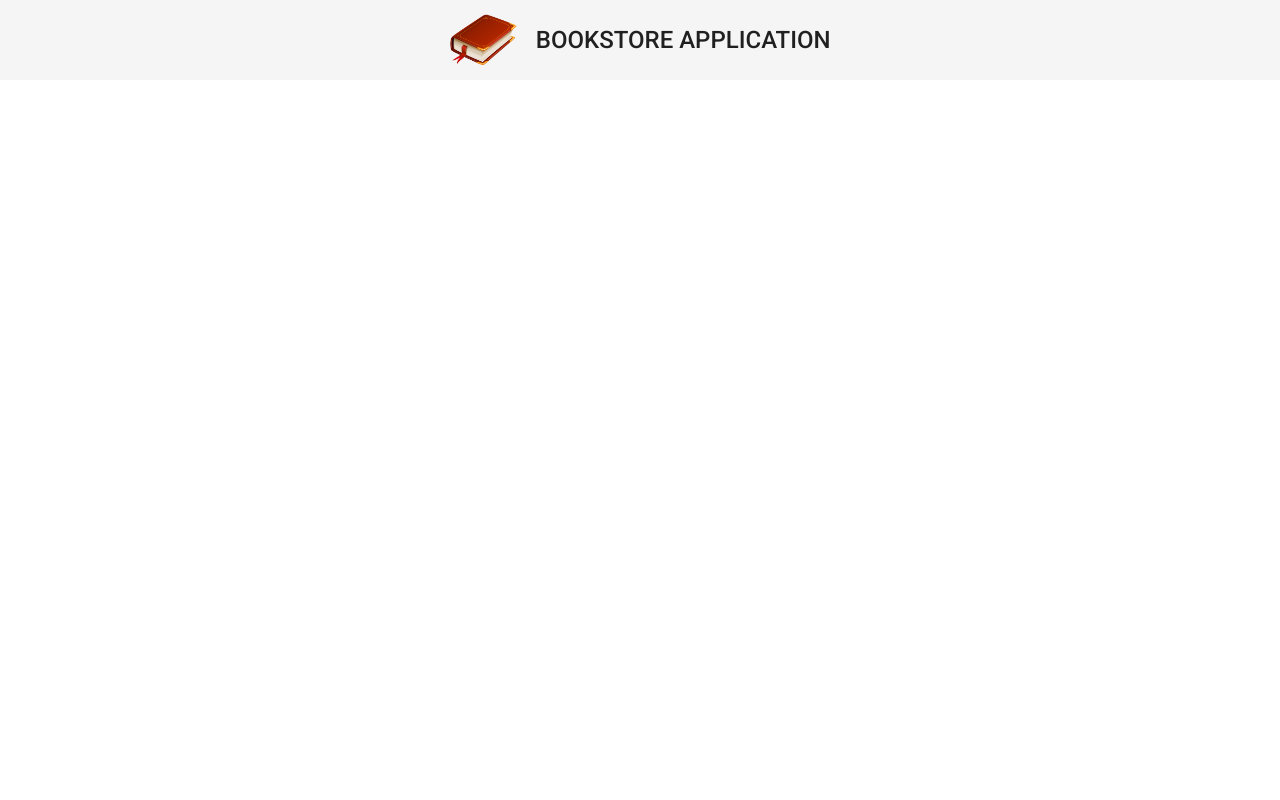
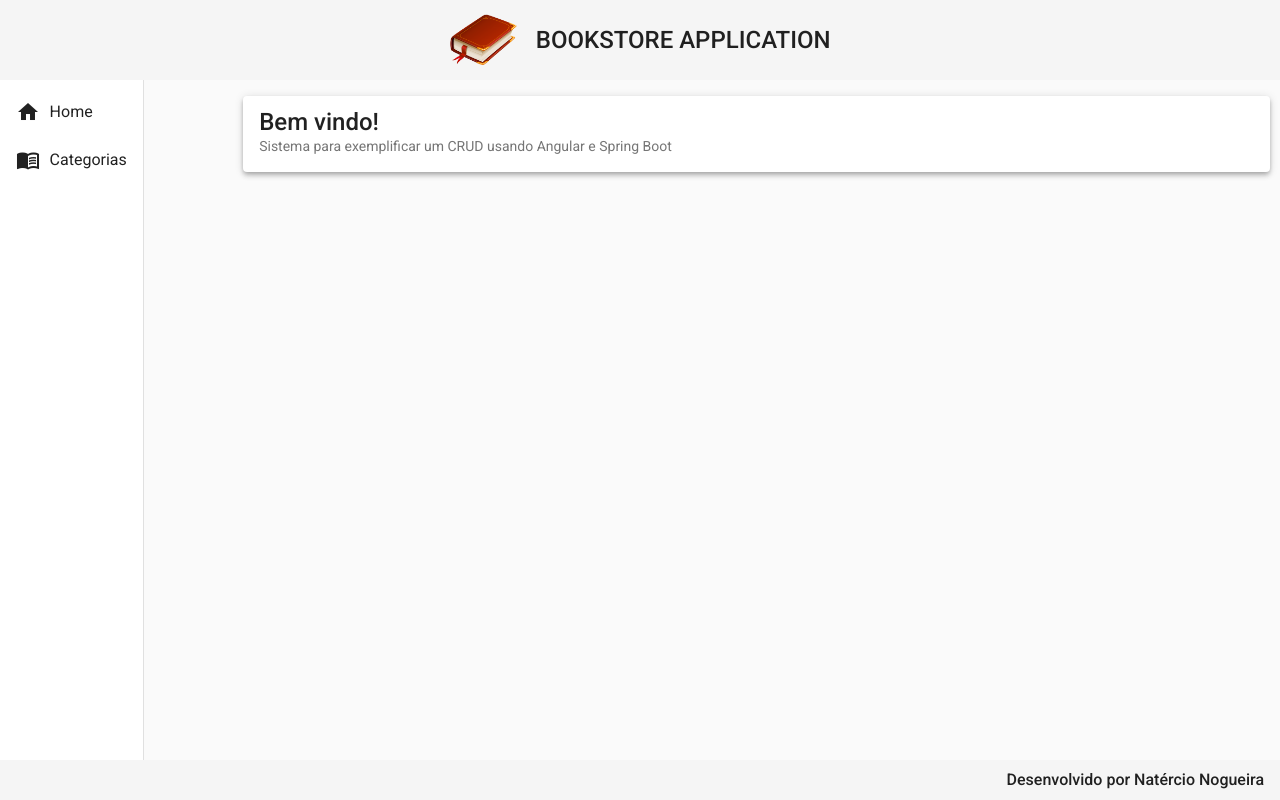
Before and after one commit to ncnogueira/bookstore-front, an Angular app: page / in a window 1280 px wide. Built offline with nearby package versions, Linux system fonts and the light colour scheme.

Commit message:
Home implementado com rota

```diff
--- a/src/app/app-routing.module.ts
+++ b/src/app/app-routing.module.ts
@@ -1,7 +1,13 @@
 import { NgModule } from '@angular/core';
 import { RouterModule, Routes } from '@angular/router';
+import { HomeComponent } from './components/views/home/home.component';
 
-const routes: Routes = [];
+const routes: Routes = [
+  {
+    path: '',
+    component: HomeComponent
+  }
+];
 
 @NgModule({
   imports: [RouterModule.forRoot(routes)],
--- a/src/app/app.component.html
+++ b/src/app/app.component.html
@@ -1 +1,3 @@
 <app-header></app-header>
+<app-nav></app-nav>
+<app-footer></app-footer>
--- /dev/null
+++ b/src/app/components/template/footer/footer.component.css
@@ -0,0 +1,7 @@
+.footer{
+    position: fixed;
+    bottom: 0;
+    justify-content: flex-end;
+    font-size: 1rem;
+    height: 5%;
+}
--- /dev/null
+++ b/src/app/components/template/footer/footer.component.html
@@ -0,0 +1,5 @@
+<mat-toolbar class="footer">
+    <span>
+        Desenvolvido por Natércio Nogueira
+    </span>
+</mat-toolbar>
--- /dev/null
+++ b/src/app/components/template/footer/footer.component.ts
@@ -0,0 +1,15 @@
+import { Component, OnInit } from '@angular/core';
+
+@Component({
+  selector: 'app-footer',
+  templateUrl: './footer.component.html',
+  styleUrls: ['./footer.component.css']
+})
+export class FooterComponent implements OnInit {
+
+  constructor() { }
+
+  ngOnInit(): void {
+  }
+
+}
--- /dev/null
+++ b/src/app/components/template/nav/nav.component.css
@@ -0,0 +1,7 @@
+.container{
+    height: 85%;
+}
+
+i{
+    padding-right: .6rem;
+}
--- /dev/null
+++ b/src/app/components/template/nav/nav.component.html
@@ -0,0 +1,19 @@
+<mat-sidenav-container class="container">
+    <mat-sidenav mode="side" opened>
+        <mat-nav-list>
+            <a routerLink="" mat-list-item>
+                <i class="material-icons">home</i>
+                Home
+            </a>
+            <a mat-list-item>
+                <i class="material-icons">menu_book</i>
+                Categorias
+            </a>
+        </mat-nav-list>
+    </mat-sidenav>
+
+    <mat-sidenav-content>
+        <router-outlet></router-outlet>
+    </mat-sidenav-content>
+
+</mat-sidenav-container>
--- /dev/null
+++ b/src/app/components/template/nav/nav.component.ts
@@ -0,0 +1,15 @@
+import { Component, OnInit } from '@angular/core';
+
+@Component({
+  selector: 'app-nav',
+  templateUrl: './nav.component.html',
+  styleUrls: ['./nav.component.css']
+})
+export class NavComponent implements OnInit {
+
+  constructor() { }
+
+  ngOnInit(): void {
+  }
+
+}
--- /dev/null
+++ b/src/app/components/views/home/home.component.css
@@ -0,0 +1,17 @@
+.home{
+    width: 95%;
+    margin: 1rem auto;
+
+}
+
+@media(max-width: 450px){
+    .home{
+        width: 70%;
+    }
+}
+
+@media(max-width: 760px){
+    .home{
+        width: 90%;
+    }
+}
--- /dev/null
+++ b/src/app/components/views/home/home.component.html
@@ -0,0 +1,6 @@
+ <mat-card class="home mat-elevation-z4" >
+    <mat-card-title class="title">Bem vindo!</mat-card-title>
+    <mat-card-subtitle class="subtitle">
+        Sistema para exemplificar um CRUD usando Angular e Spring Boot
+    </mat-card-subtitle>
+ </mat-card>
--- /dev/null
+++ b/src/app/components/views/home/home.component.ts
@@ -0,0 +1,15 @@
+import { Component, OnInit } from '@angular/core';
+
+@Component({
+  selector: 'app-home',
+  templateUrl: './home.component.html',
+  styleUrls: ['./home.component.css']
+})
+export class HomeComponent implements OnInit {
+
+  constructor() { }
+
+  ngOnInit(): void {
+  }
+
+}
```
Also changed, not shown: src/app/app.module.ts (+16 -2 lines).
